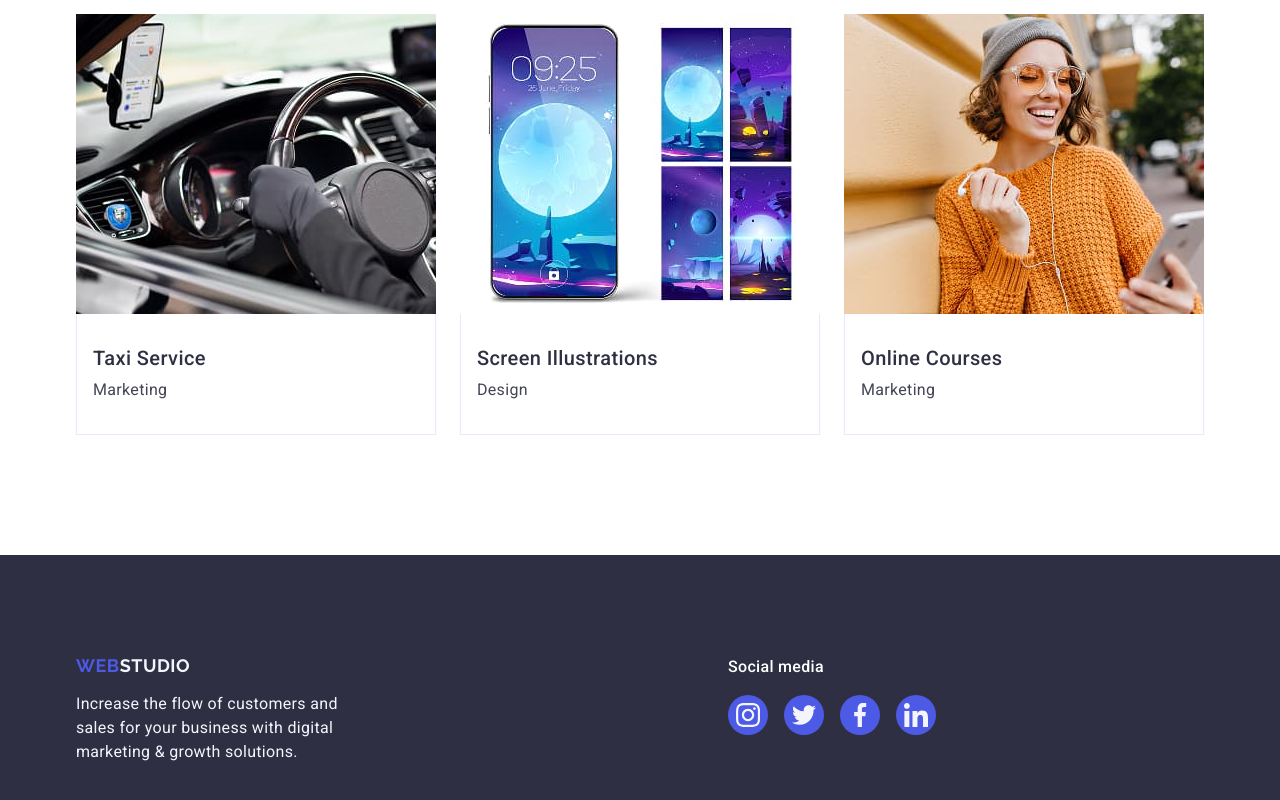
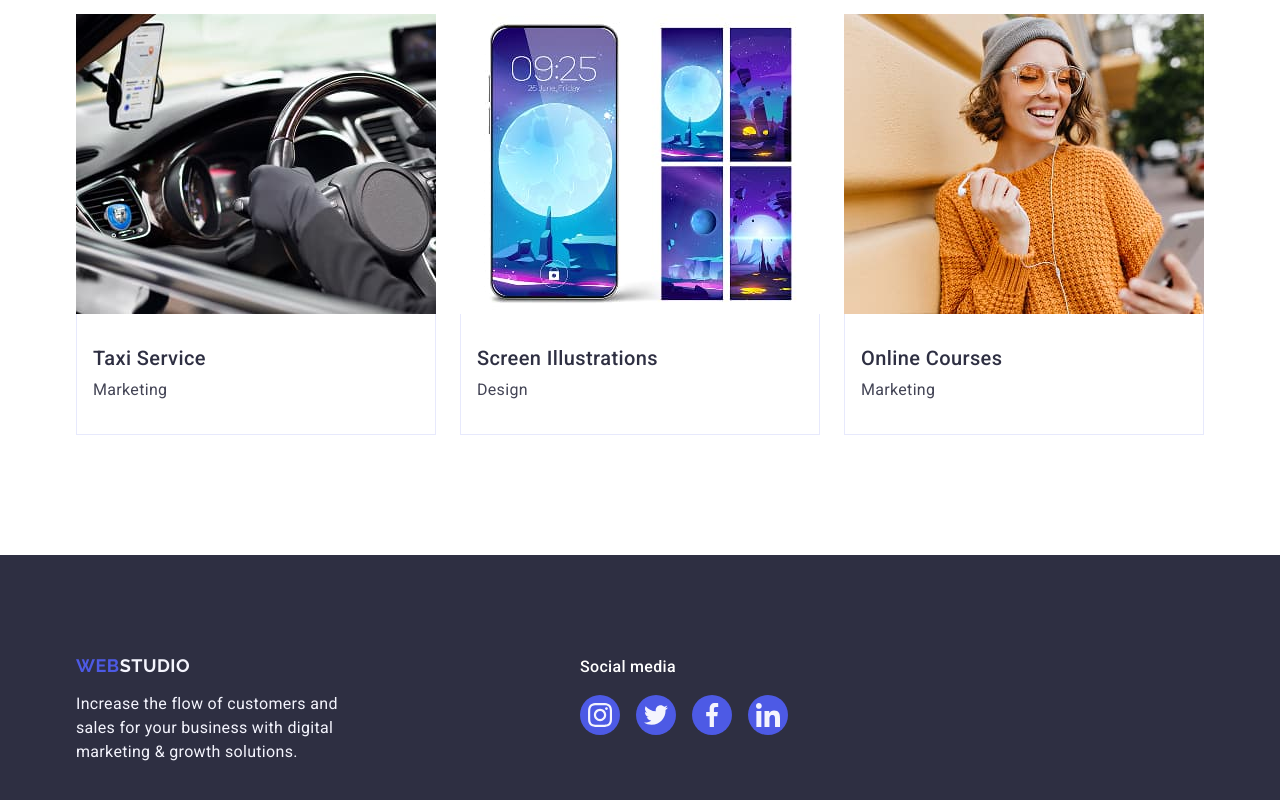
Before and after one commit to artzamnick/goit-markup-hw-04, a plain HTML site: page index.html in a window 1280 px wide. Shown: the part 2604-3404 px from the top of the page. Drawn offline with nearby package versions, Linux system fonts and the light colour scheme.

Commit message:
margin_footer

```diff
--- a/css/styles.css
+++ b/css/styles.css
@@ -389,7 +389,7 @@ flex-basis: calc((100% - 3 * 24px) / 4);
     max-width: 264px;
 }
 .social-footer {
-    margin: 0 auto;
+    margin-left: 120px;
     font-weight: 500;
     font-size: 16px;
     line-height: 1.5;
```
